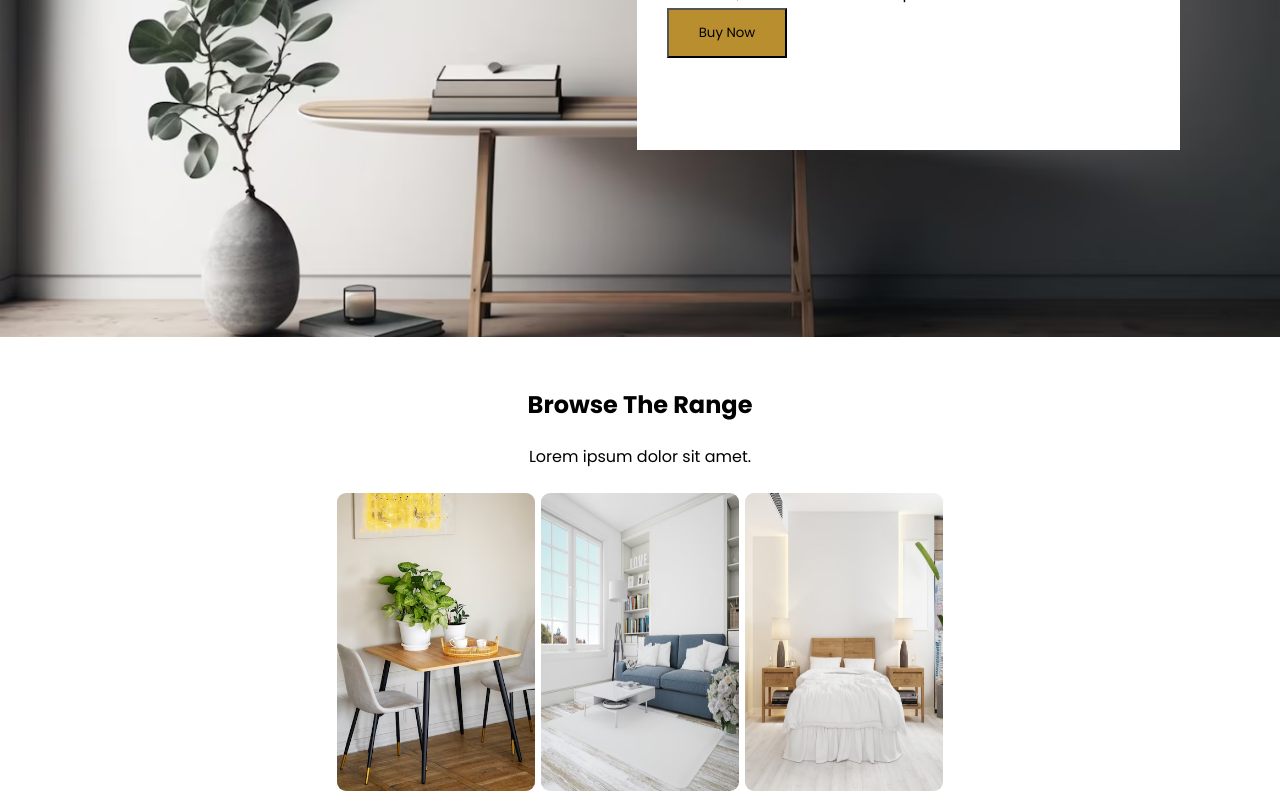
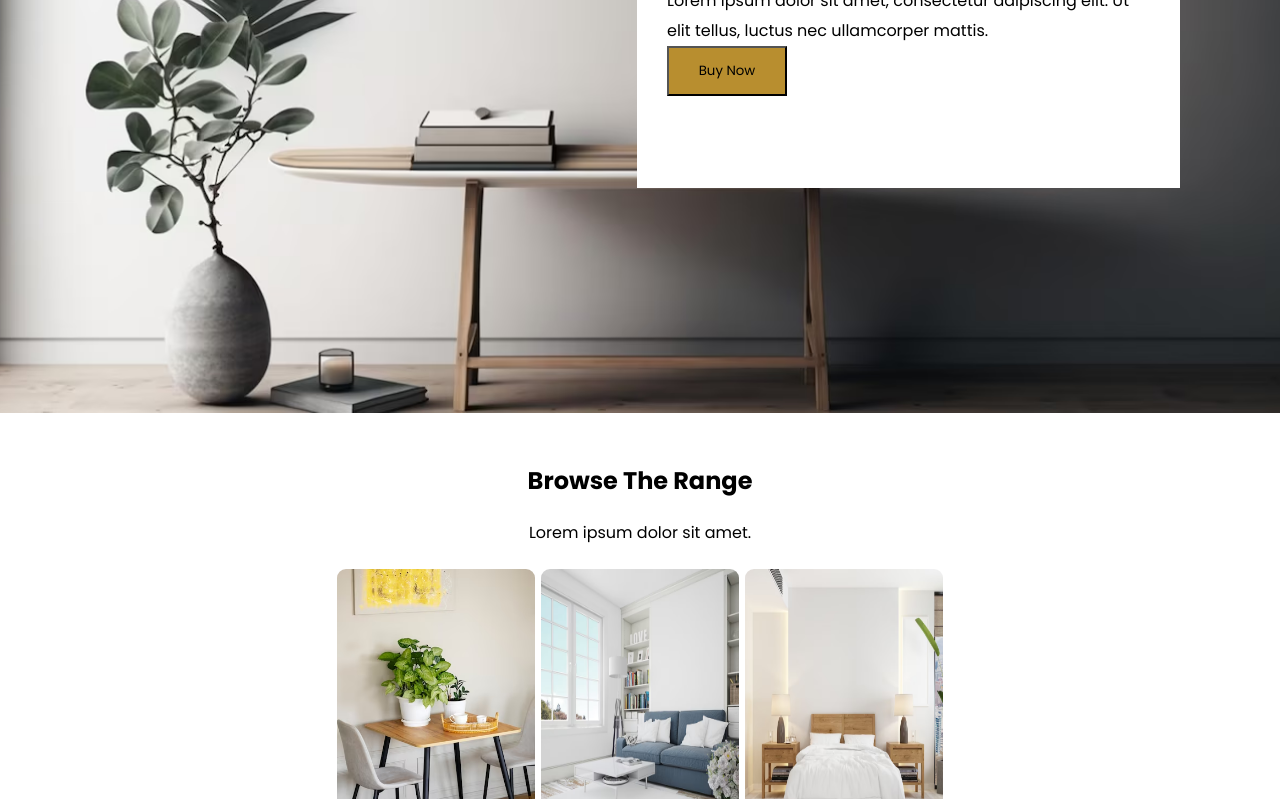
Before and after one commit to Gabgab101898/Quality-test, a plain HTML site: page index.html in a window 1280 px wide. Shown: the part 387-1186 px from the top of the page. Drawn offline with Linux system fonts and the light colour scheme.

Commit message:
Update home.css

```diff
--- a/home.css
+++ b/home.css
@@ -106,7 +106,7 @@ main{
     background-position: center;
     background-size: cover;
     width: 100%;
-    height: 724px;
+    height: 800px;
     margin-right: 100px;
     padding-right: 100px;
 
```
